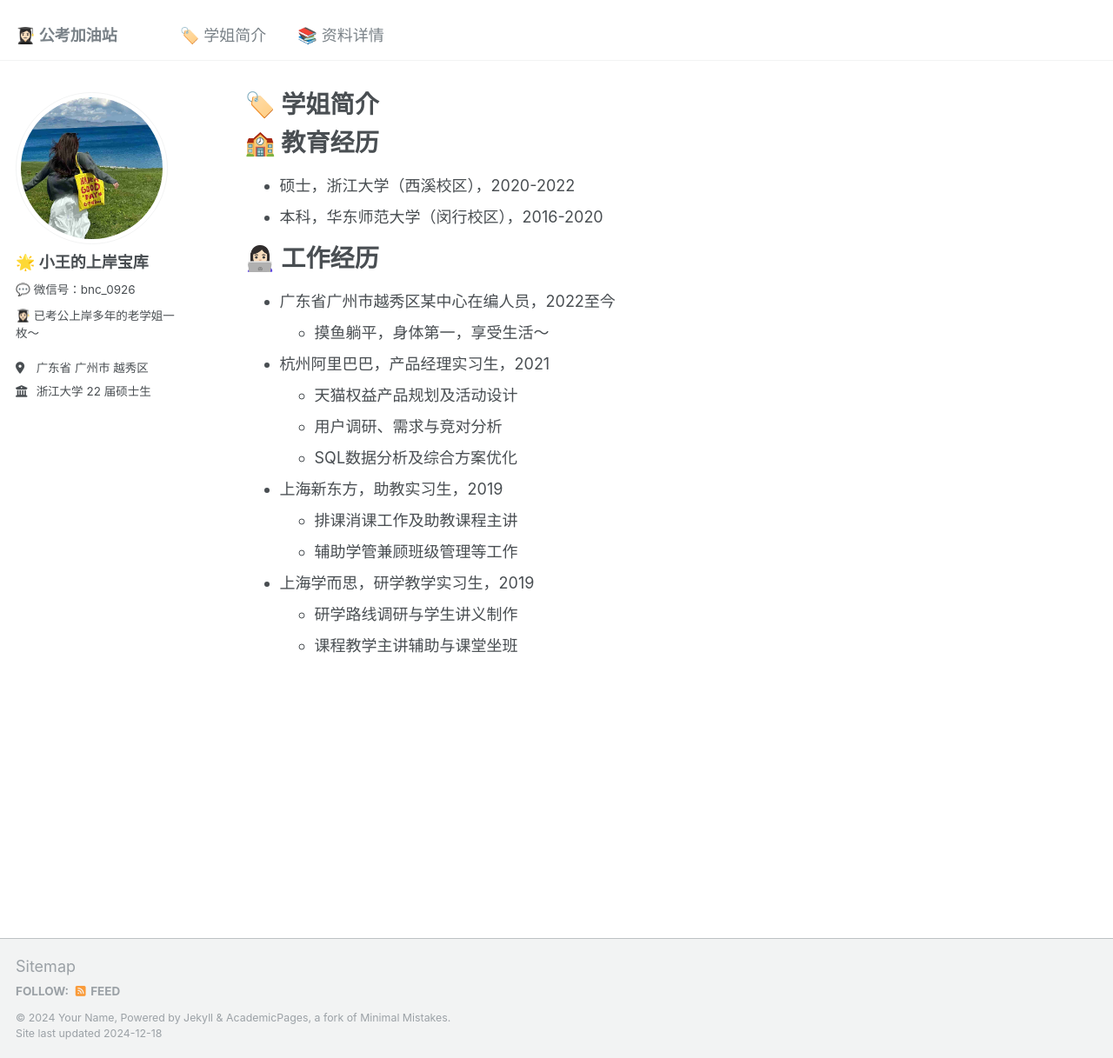
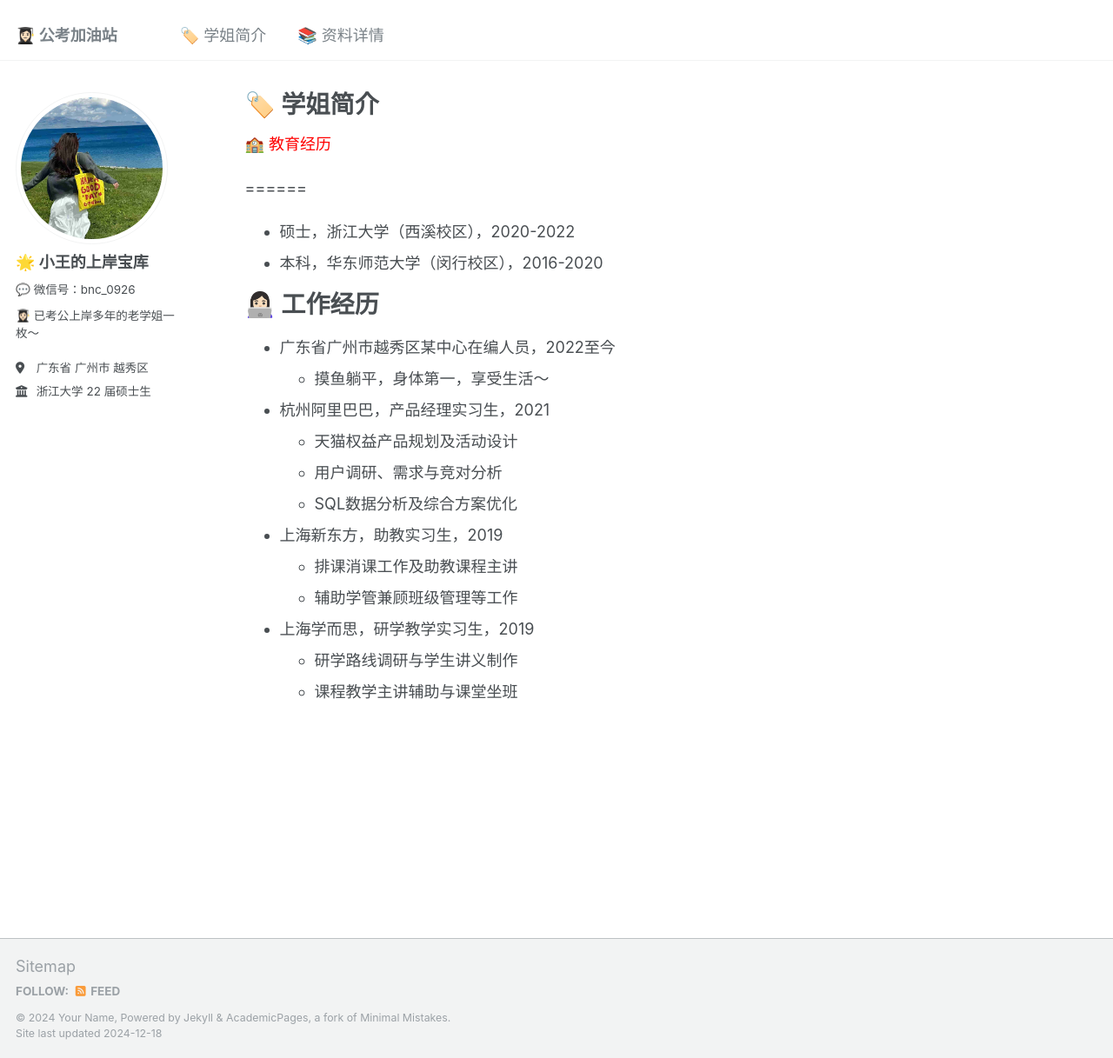
Before and after one commit to KnowledgeStoreVIP/GkStoreVIP.github.io, a Jekyll site: the page built from _pages/cv.md, in a window 1280 px wide and 1217 px high. Shown: the whole window at 87% size. Built offline with Jekyll 4.4.1, drawn with Linux system fonts in a browser that asks for light colours; comment, search, counter and statistics services are not loaded.

Commit message:
Update cv.md

```diff
--- a/_pages/cv.md
+++ b/_pages/cv.md
@@ -9,7 +9,8 @@ redirect_from:
 
 {% include base_path %}
 
-🏫 教育经历
+<span style="color: red; text-align: right;">🏫 教育经历</span>
+
 ======
 * 硕士，浙江大学（西溪校区），2020-2022
 * 本科，华东师范大学（闵行校区），2016-2020
```
